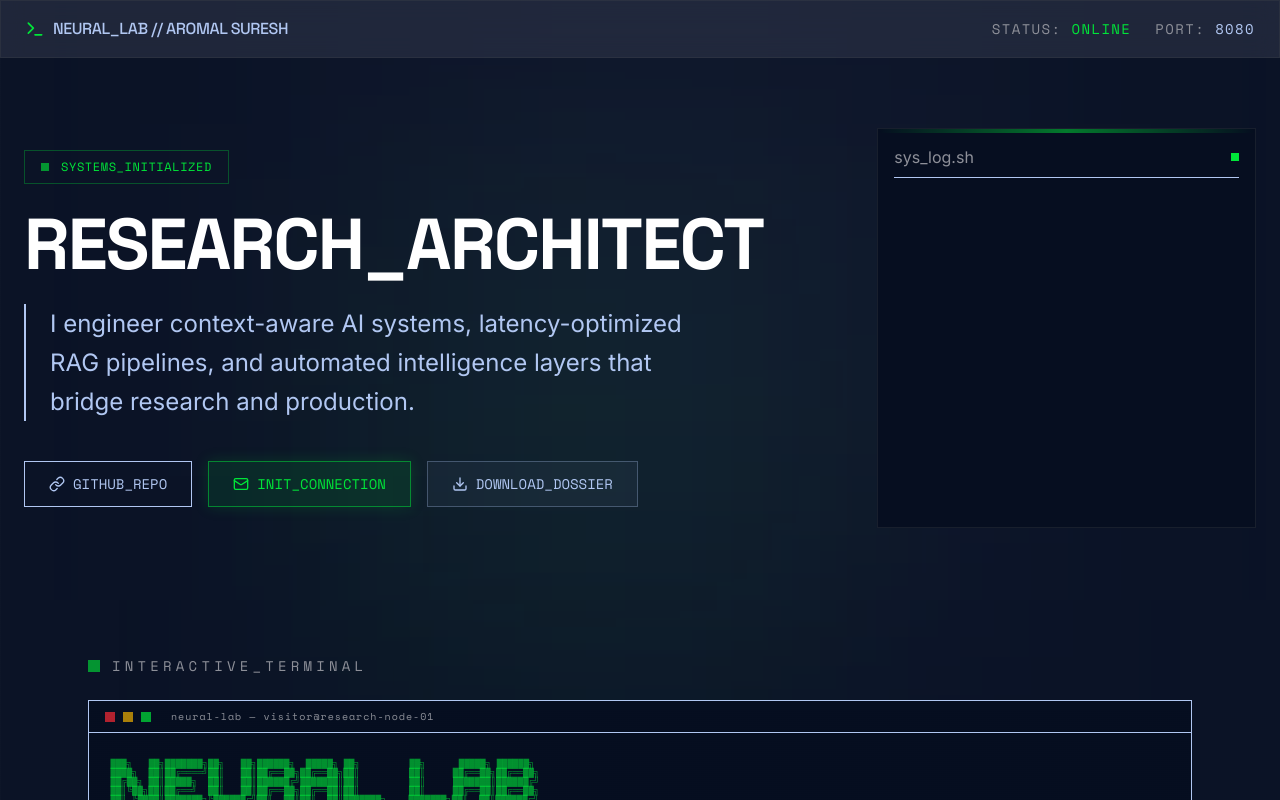
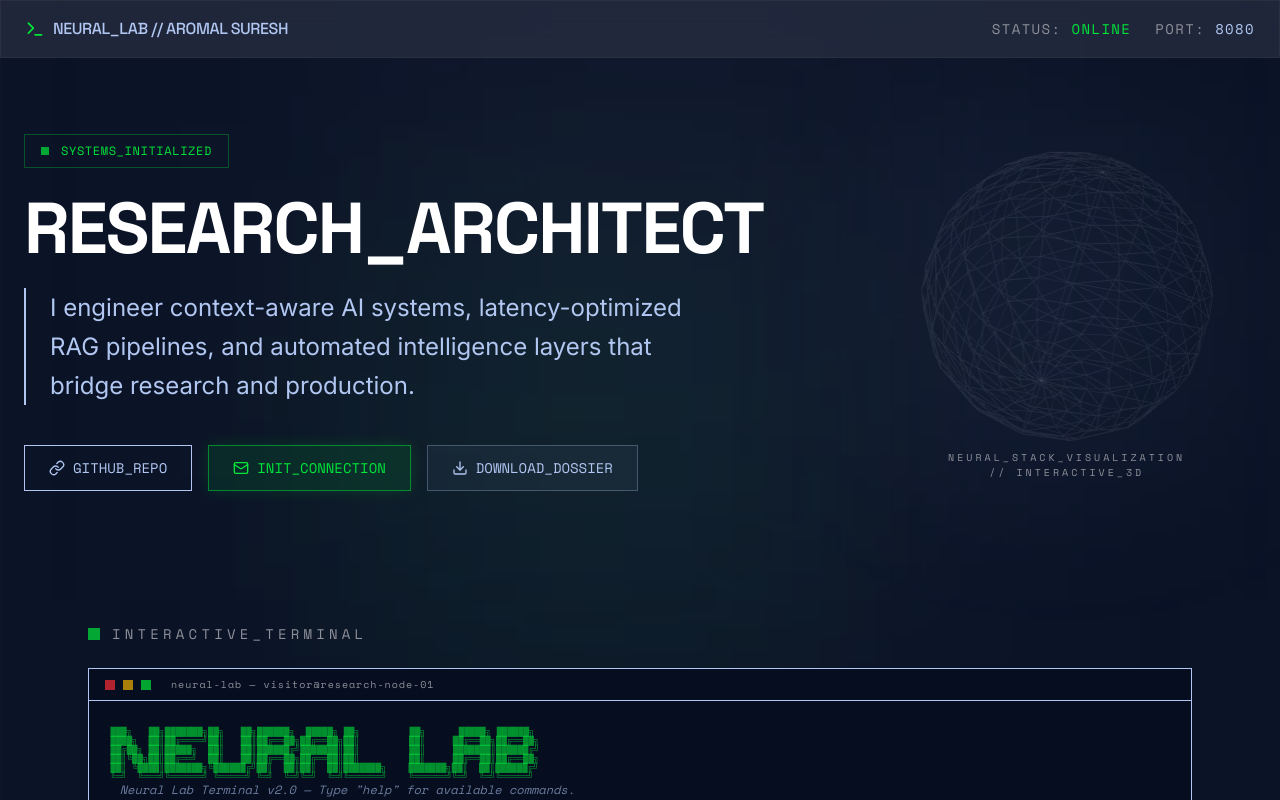
Before and after one commit to Aromalsuresh01/nural_lab, a React (Vite) app: page / in a window 1280 px wide. Shown: the top 800 px of the page. Built offline with nearby package versions, Linux system fonts and the light colour scheme.

Commit message:
fix: scaled down tech globe and resolved terminal ascii alignment issues

```diff
--- a/src/App.tsx
+++ b/src/App.tsx
@@ -99,41 +99,9 @@ function App() {
               </div>
             </div>
 
-            {/* Terminal Sidebar */}
-            <div className="lg:col-span-4 hidden lg:block">
-              <div className="terminal-box h-[400px] flex flex-col box-glow relative overflow-hidden animate-float">
-                {/* Decorative Scanline */}
-                <div className="absolute inset-0 pointer-events-none bg-[linear-gradient(to_bottom,transparent,rgba(0,230,57,0.1),transparent)] h-[20%] w-full animate-scanline z-10"></div>
-
-                <div className="absolute top-0 left-0 w-full h-1 bg-gradient-to-r from-transparent via-tertiary/50 to-transparent z-20"></div>
-                <div className="flex justify-between items-center border-b border-outlineVariant/30 pb-2 mb-4 relative z-20">
-                  <span className="text-outline">sys_log.sh</span>
-                  <div className="flex gap-2">
-                    <div className="w-2 h-2 bg-outlineVariant rounded-full"></div>
-                    <div className="w-2 h-2 bg-outlineVariant rounded-full"></div>
-                    <div className="w-2 h-2 bg-tertiary rounded-full animate-pulse"></div>
-                  </div>
-                </div>
-
-                <div className="space-y-3 text-primary flex-1 opacity-80 overflow-hidden relative z-20 text-sm">
-                  {[
-                    { text: "> Authenticating user...", color: "text-primary", delay: "0ms" },
-                    { text: `> [OK] Identity verified: ${profile.name}`, color: "text-tertiary", delay: "600ms" },
-                    { text: "> Loading architecture...", color: "text-primary", delay: "1200ms" },
-                    { text: "> [OK] Neural patterns mapped.", color: "text-tertiary", delay: "1800ms" },
-                    { text: "> Establishing latency threshold...", color: "text-primary", delay: "2200ms" },
-                    { text: "> Target: < 50ms", color: "text-primary", delay: "2600ms" }
-                  ].map((line, idx) => (
-                    <p key={idx} className={`${line.color} opacity-0 animate-fade-in-up`} style={{ animationDelay: line.delay }}>
-                      {line.text}
-                    </p>
-                  ))}
-
-                  <p className="text-tertiary mt-8 opacity-0 animate-fade-in-up" style={{ animationDelay: "3200ms" }}>
-                    <Typewriter text={`> Awaiting directive...`} delay={40} startDelay={3200} />
-                  </p>
-                </div>
-              </div>
+            {/* Tech Stack Visualization */}
+            <div className="lg:col-span-4 hidden lg:block -mt-8 relative animate-float">
+              <TechGlobe />
             </div>
           </div>
         </section>
@@ -313,14 +281,6 @@ function App() {
           </div>
         </section>
 
-        {/* Tech Stack Visualization */}
-        <section className="max-w-7xl mx-auto px-6 mb-32">
-          <div className="flex items-center gap-4 mb-8 border-b border-outlineVariant/20 pb-6">
-            <h2 className="text-2xl font-display font-medium text-white tracking-wide">NEURAL_STACK_ORIENTATION</h2>
-            <div className="h-px bg-outlineVariant flex-1 opacity-20"></div>
-          </div>
-          <TechGlobe />
-        </section>
       </main>
 
       <footer className="border-t border-outlineVariant/20 mt-20 bg-surfaceContainerLow">
--- a/src/components/TechGlobe.tsx
+++ b/src/components/TechGlobe.tsx
@@ -53,7 +53,7 @@ function Globe() {
       const x = Math.cos(theta) * radius;
       const z = Math.sin(theta) * radius;
 
-      p.push([x * 3, y * 3, z * 3] as [number, number, number]);
+      p.push([x * 2.3, y * 2.3, z * 2.3] as [number, number, number]);
     }
     return p;
   }, [techEntries]);
@@ -71,20 +71,19 @@ function Globe() {
         <TechIcon key={name} position={points[i]} url={url} name={name} />
       ))}
 
-      {/* Decorative wireframe sphere */}
       <mesh>
-        <sphereGeometry args={[3, 16, 16]} />
+        <sphereGeometry args={[2.3, 16, 16]} />
         <meshBasicMaterial color="#b1c7f2" wireframe transparent opacity={0.05} />
       </mesh>
     </group>
   );
 }
 
-export default function TechGlobe() {
+export default function TechGlobe({ className = '' }: { className?: string }) {
   return (
-    <div className="w-full h-[500px] relative mt-12 mb-20">
+    <div className={`w-full h-[400px] relative ${className}`}>
       <div className="absolute inset-0 flex items-center justify-center pointer-events-none">
-        <div className="w-[400px] h-[400px] bg-primary/5 rounded-full blur-[100px]"></div>
+        <div className="w-[320px] h-[320px] bg-primary/5 rounded-full blur-[100px]"></div>
       </div>
 
       <Canvas camera={{ position: [0, 0, 8], fov: 45 }}>
--- a/src/components/TerminalEmulator.tsx
+++ b/src/components/TerminalEmulator.tsx
@@ -16,20 +16,18 @@ const ASCII_BANNER = `
 `;
 
 const HELP_TEXT = `
-┌─────────────────────────────────────────────────────┐
-│  AVAILABLE COMMANDS                                 │
-├─────────────────────────────────────────────────────┤
-│  help          Display this help menu               │
-│  about         Show researcher profile              │
-│  skills        List technical competencies           │
-│  projects      List all research projects            │
-│  cat <id>      Inspect a specific project            │
-│  contact       Display communication channels        │
-│  education     Show academic credentials             │
-│  languages     List linguistic proficiency           │
-│  resume        Download dossier (PDF)                │
-│  clear         Clear terminal buffer                 │
-└─────────────────────────────────────────────────────┘`;
+  [AVAILABLE_COMMANDS]
+
+  help          Display this help menu
+  about         Show researcher profile
+  skills        List technical competencies
+  projects      List all research projects
+  cat <id>      Inspect a specific project
+  contact       Display communication channels
+  education     Show academic credentials
+  languages     List linguistic proficiency
+  resume        Download dossier (PDF)
+  clear         Clear terminal buffer`;
 
 function processCommand(input: string): TerminalLine[] {
   const trimmed = input.trim().toLowerCase();
@@ -41,18 +39,15 @@ function processCommand(input: string): TerminalLine[] {
 
   switch (cmd) {
     case 'help':
-      return [{ type: 'system', content: HELP_TEXT }];
+      return [{ type: 'output', content: HELP_TEXT }];
 
     case 'about':
       return [
-        { type: 'output', content: `\n  ╔══════════════════════════════════════╗` },
-        { type: 'output', content: `  ║  RESEARCHER PROFILE                 ║` },
-        { type: 'output', content: `  ╠══════════════════════════════════════╣` },
-        { type: 'output', content: `  ║  Name:     ${profile.name.padEnd(25)}║` },
-        { type: 'output', content: `  ║  Title:    ${profile.title.padEnd(25)}║` },
-        { type: 'output', content: `  ║  Role:     ${profile.subtitle.padEnd(25)}║` },
-        { type: 'output', content: `  ║  Location: ${profile.location.padEnd(25)}║` },
-        { type: 'output', content: `  ╚══════════════════════════════════════╝\n` },
+        { type: 'output', content: `\n  [RESEARCHER_PROFILE]\n` },
+        { type: 'output', content: `  Name:     ${profile.name}` },
+        { type: 'output', content: `  Title:    ${profile.title}` },
+        { type: 'output', content: `  Role:     ${profile.subtitle}` },
+        { type: 'output', content: `  Location: ${profile.location}\n` },
       ];
 
     case 'skills': {
@@ -274,12 +269,12 @@ export default function TerminalEmulator() {
           className="h-[400px] overflow-y-auto p-4 font-mono text-xs leading-relaxed scrollbar-thin"
         >
           {lines.map((line, i) => (
-            <div key={i} className={`whitespace-pre-wrap ${
-              line.type === 'ascii' ? 'text-tertiary/60 text-[9px] leading-none' :
-              line.type === 'input' ? 'text-tertiary' :
-              line.type === 'error' ? 'text-red-400' :
-              line.type === 'system' ? 'text-primary/60 italic' :
-              'text-primary/90'
+            <div key={i} className={`${
+              line.type === 'ascii' ? 'text-tertiary/60 text-[9px] leading-none whitespace-pre' :
+              line.type === 'input' ? 'text-tertiary whitespace-pre-wrap' :
+              line.type === 'error' ? 'text-red-400 whitespace-pre-wrap' :
+              line.type === 'system' ? 'text-primary/60 italic whitespace-pre-wrap' :
+              'text-primary/90 whitespace-pre'
             }`}>
               {line.content}
             </div>
```
Lines whose indentation alone changed are shown as unchanged.
